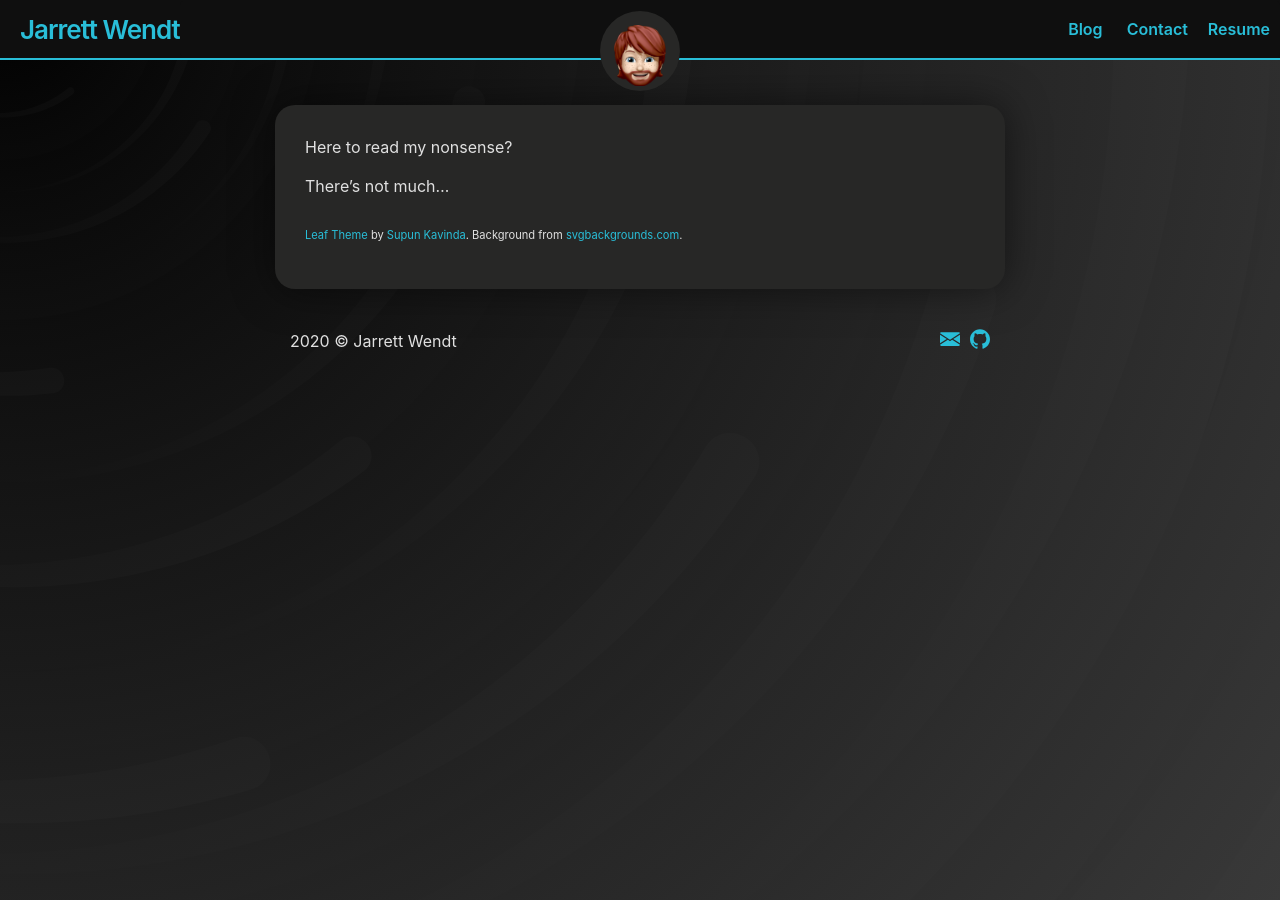
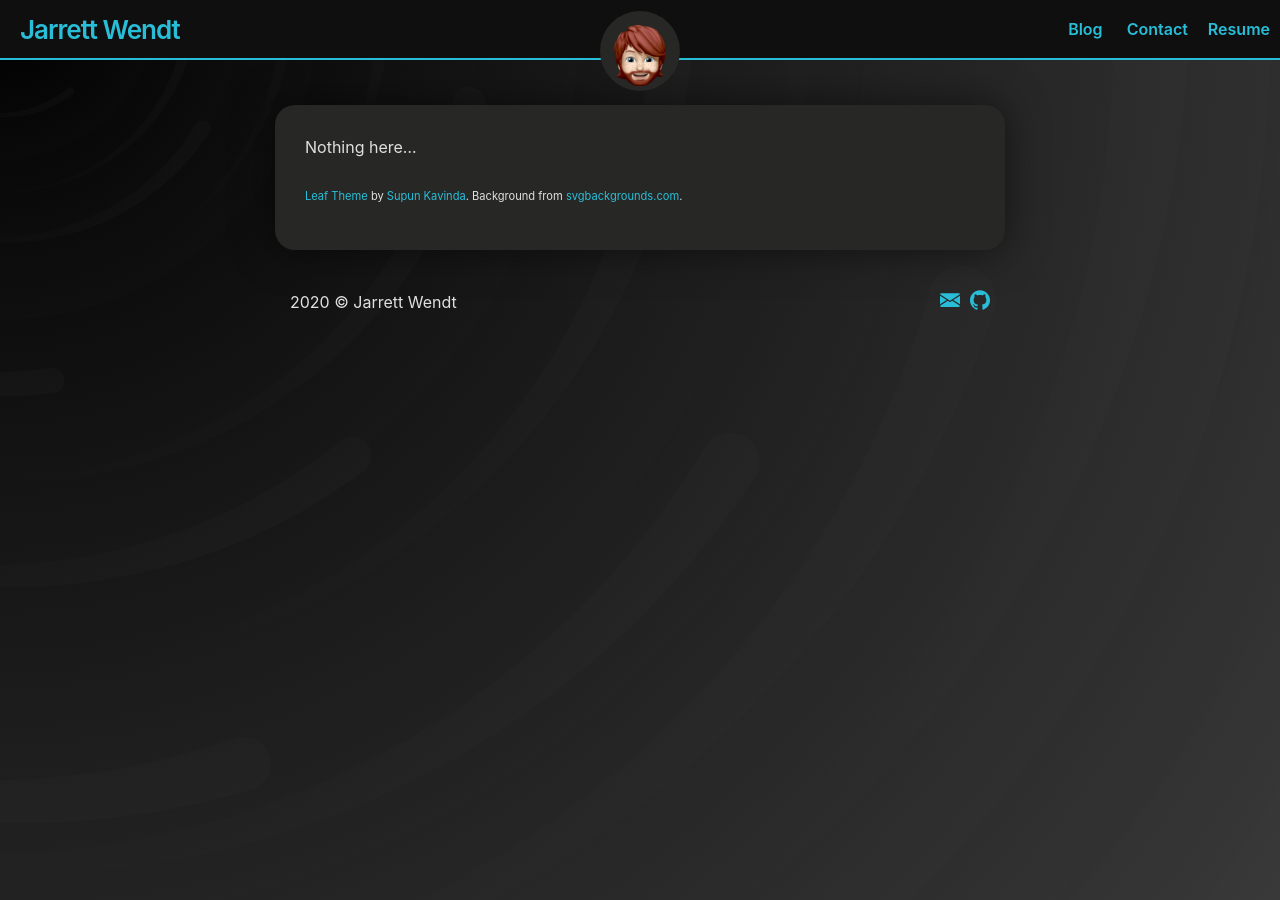
Before and after one commit to JarrettWendt/JarrettWendt.github.io, a Jekyll site: the page built from index.md, in a window 1280 px wide. Built offline with Jekyll 4.4.1, drawn with Linux system fonts in a browser that asks for light colours.

Commit message:
Update index.md

```diff
--- a/index.md
+++ b/index.md
@@ -3,9 +3,7 @@
 layout: page
 ---
 
-Here to read my nonsense?
-
-There's not much...
+Nothing here...
 
 <sub><sub>
 [Leaf Theme](https://github.com/SupunKavinda/jekyll-theme-leaf) by [Supun Kavinda](https://twitter.com/_SupunKavinda).
```
